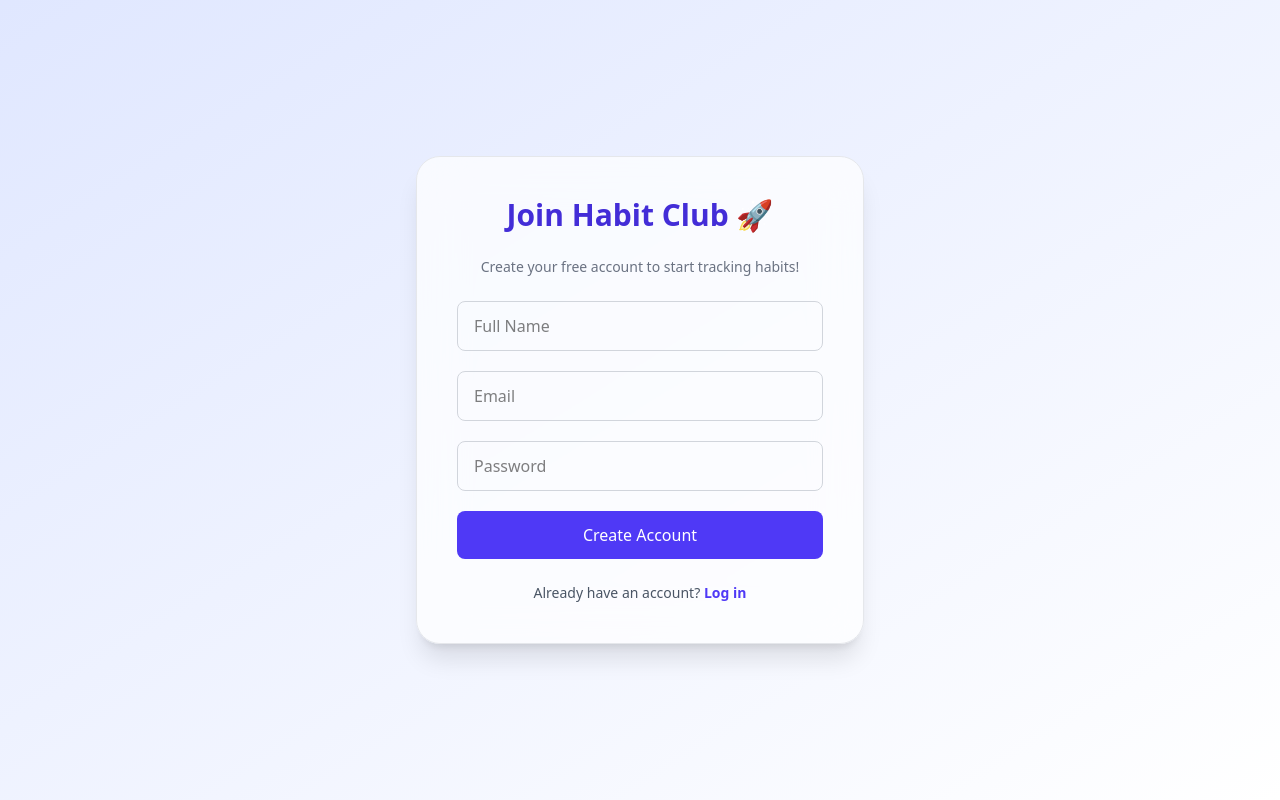
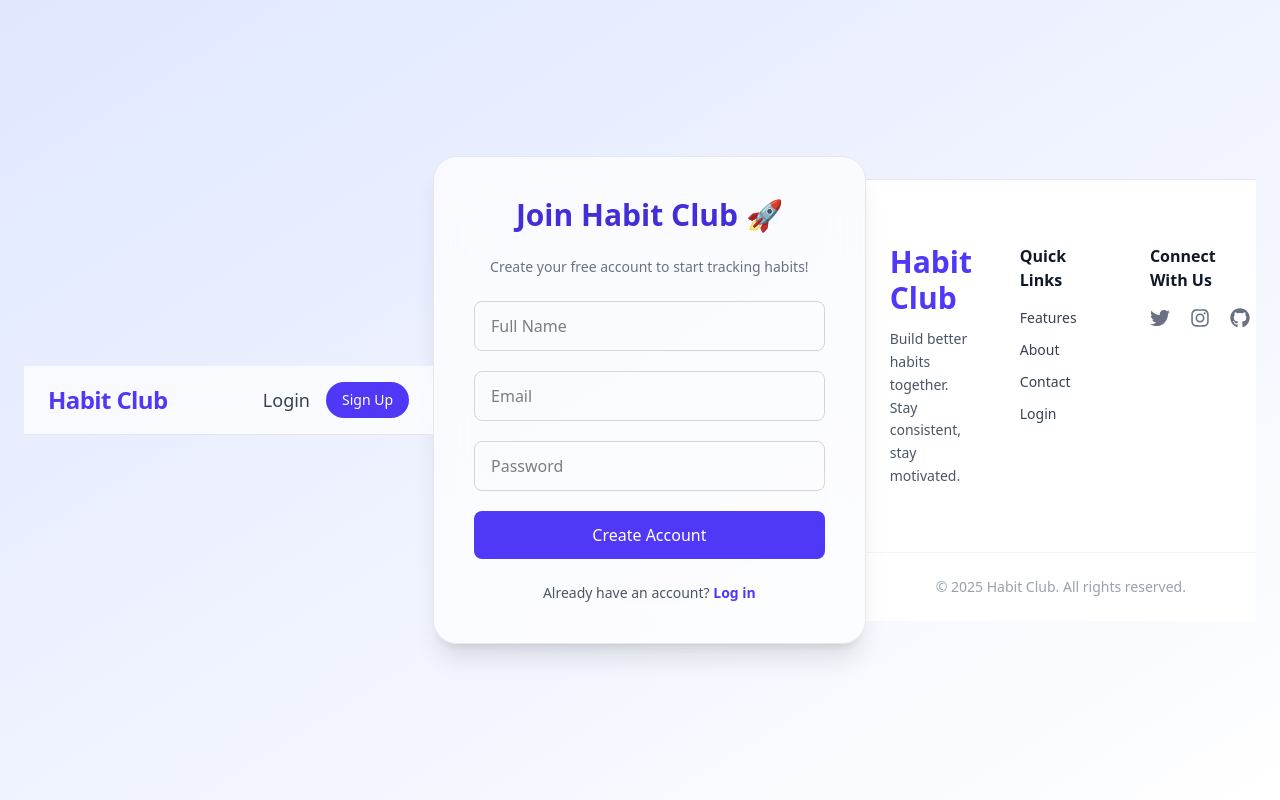
Before and after one commit to SatinderSinghSall/Habit-Club, a React (Vite) app: page /signup in a window 1280 px wide. Built offline with nearby package versions, Linux system fonts and the light colour scheme.

Commit message:
Added navigation & footer for both Signup and Login pages.

```diff
--- a/src/pages/Login.jsx
+++ b/src/pages/Login.jsx
@@ -2,6 +2,8 @@ import { useState } from "react";
 import axios from "axios";
 import { useNavigate, Link } from "react-router-dom";
 import { motion } from "framer-motion";
+import Navbar from "../components/Navbar";
+import Footer from "../components/Footer";
 
 function Login() {
   const navigate = useNavigate();
@@ -33,6 +35,8 @@ function Login() {
 
   return (
     <div className="min-h-screen flex items-center justify-center bg-gradient-to-br from-indigo-100 to-white px-6">
+      <Navbar />
+
       <motion.div
         initial={{ opacity: 0, y: 40 }}
         animate={{ opacity: 1, y: 0 }}
@@ -107,6 +111,8 @@ function Login() {
           </Link>
         </p>
       </motion.div>
+
+      <Footer />
     </div>
   );
 }
--- a/src/pages/Signup.jsx
+++ b/src/pages/Signup.jsx
@@ -2,6 +2,8 @@ import { motion } from "framer-motion";
 import { useState } from "react";
 import axios from "axios";
 import { useNavigate, Link } from "react-router-dom";
+import Navbar from "../components/Navbar";
+import Footer from "../components/Footer";
 
 function Signup() {
   const navigate = useNavigate();
@@ -37,6 +39,8 @@ function Signup() {
 
   return (
     <div className="min-h-screen flex items-center justify-center bg-gradient-to-br from-indigo-100 to-white px-6">
+      <Navbar />
+
       <motion.div
         initial={{ opacity: 0, y: 40 }}
         animate={{ opacity: 1, y: 0 }}
@@ -96,6 +100,8 @@ function Signup() {
           </Link>
         </p>
       </motion.div>
+
+      <Footer />
     </div>
   );
 }
```
